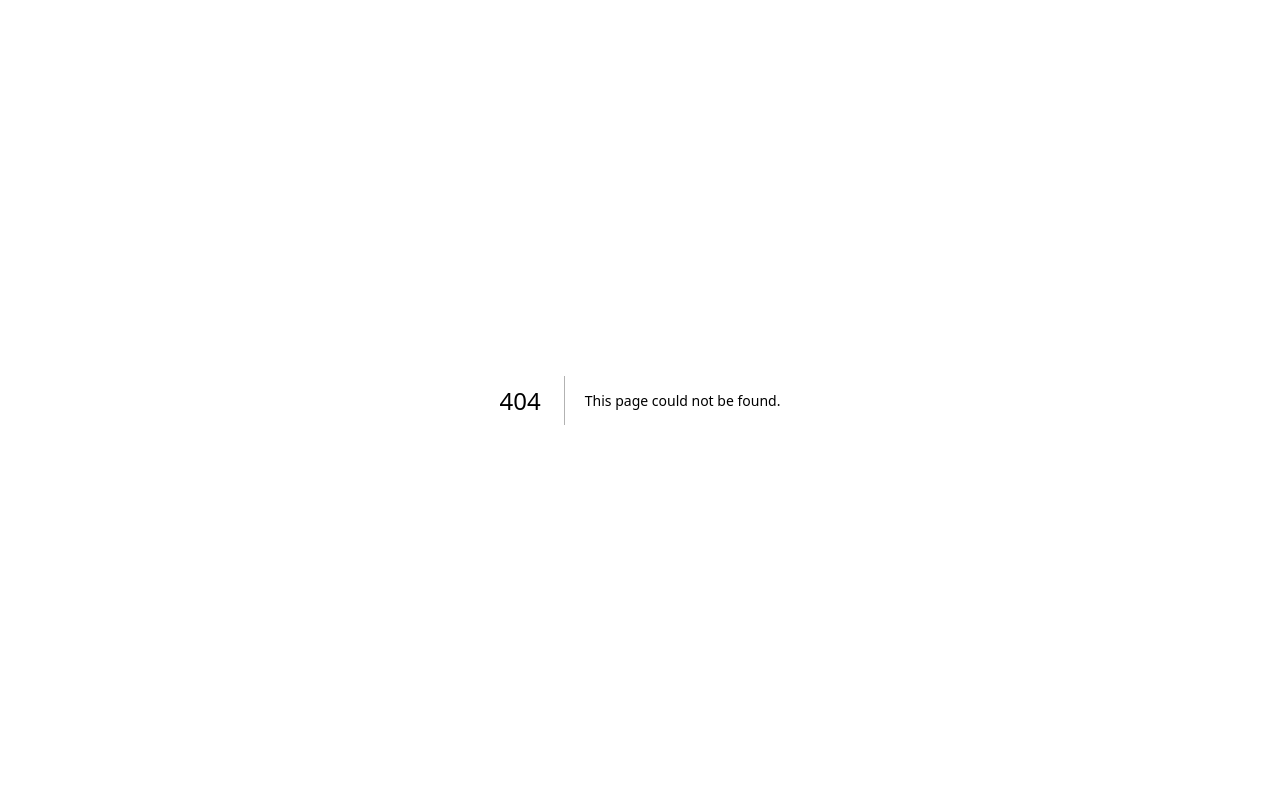
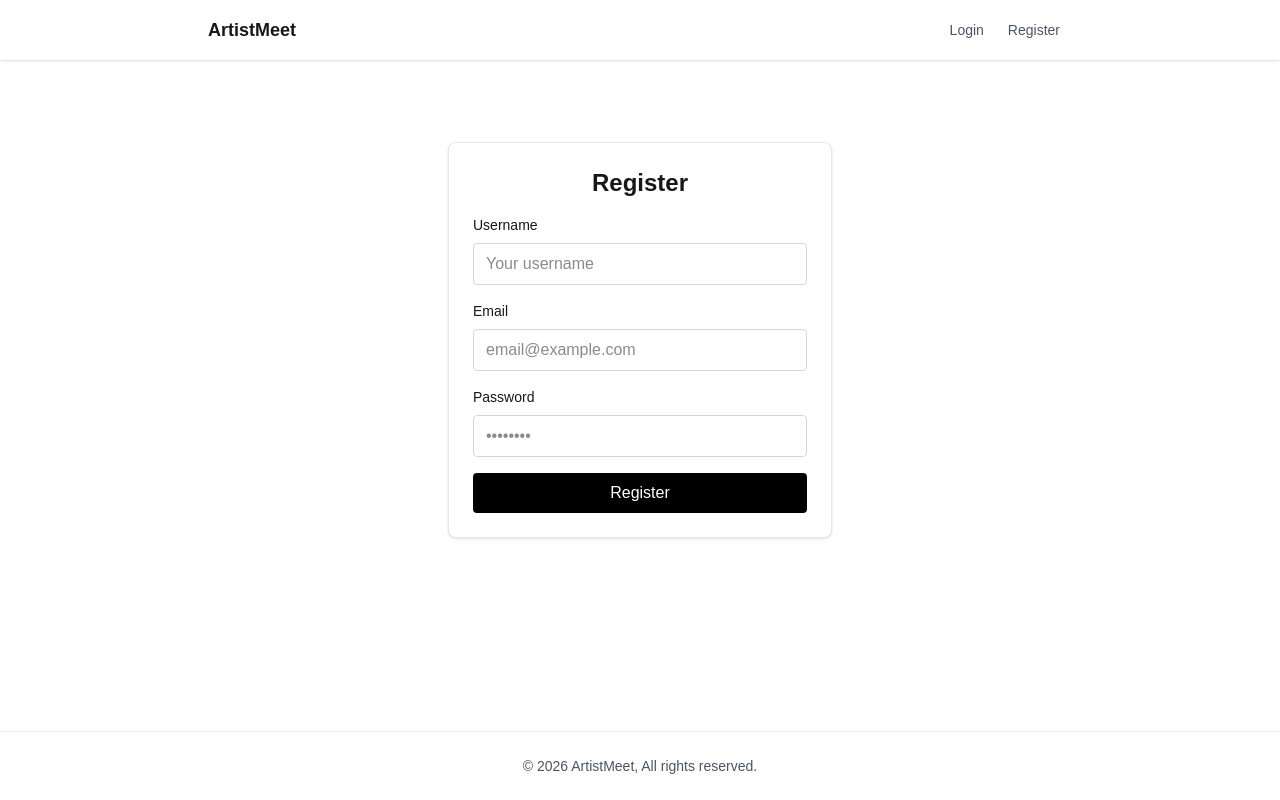
Before and after one commit to Teoman124/artistmeet, a Next.js app: page /register in a window 1280 px wide. Before the commit this address had no page. Built offline with nearby package versions, Linux system fonts and the light colour scheme.

Commit message:
login register pages made

```diff
--- a/app/api/users/[id]/route.ts
+++ /dev/null
@@ -1,59 +0,0 @@
-import { UserService } from '@/services/user.service'
-import { NextResponse } from 'next/server'
-
-interface Props {
-  params: Promise<{ id: string }>
-}
-
-/**
- * GET /api/users/[id]
- * Fetch a specific user by ID
- */
-export async function GET(request: Request, { params }: Props) {
-  try {
-    const { id } = await params
-    const userId = parseInt(id, 10)
-
-    if (isNaN(userId)) {
-      return NextResponse.json({ error: 'Invalid user ID' }, { status: 400 })
-    }
-
-    const user = await UserService.getUserById(userId)
-
-    if (!user) {
-      return NextResponse.json({ error: 'User not found' }, { status: 404 })
-    }
-
-    return NextResponse.json(user, { status: 200 })
-  } catch (error) {
-    console.error('Failed to fetch user:', error)
-    return NextResponse.json({ error: 'Failed to fetch user' }, { status: 500 })
-  }
-}
-
-/**
- * DELETE /api/users/[id]
- * Delete a user
- */
-export async function DELETE(request: Request, { params }: Props) {
-  try {
-    const { id } = await params
-    const userId = parseInt(id, 10)
-
-    if (isNaN(userId)) {
-      return NextResponse.json({ error: 'Invalid user ID' }, { status: 400 })
-    }
-
-    await UserService.deleteUser(userId)
-
-    return NextResponse.json({ message: 'User deleted' }, { status: 200 })
-  } catch (error: any) {
-    console.error('Failed to delete user:', error)
-
-    if (error.code === 'P2025') {
-      return NextResponse.json({ error: 'User not found' }, { status: 404 })
-    }
-
-    return NextResponse.json({ error: 'Failed to delete user' }, { status: 500 })
-  }
-}
--- a/app/components/button.jsx
+++ /dev/null
@@ -1,9 +0,0 @@
-
-
-function Button({ children, onClick }) {
-  return (
-    <button onClick={onClick} className="px-4 py-2 bg-blue-500 text-white rounded">
-      {children}
-    </button>
-  );
-}
--- /dev/null
+++ b/app/components/button.tsx
@@ -0,0 +1,9 @@
+
+
+function Button() {
+  return (
+    <button className="px-4 py-2 bg-blue-500 text-white rounded hover:bg-blue-600">
+      Submit
+    </button>
+  );
+}
--- a/app/layout.tsx
+++ b/app/layout.tsx
@@ -1,6 +1,8 @@
 import type { Metadata } from "next";
 import { Geist, Geist_Mono } from "next/font/google";
 import "./globals.css";
+
+const loggedIn = false; // TODO: Replace with actual auth logic
 
 const geistSans = Geist({
   variable: "--font-geist-sans",
@@ -27,7 +29,39 @@ export default function RootLayout({
       lang="en"
       className={`${geistSans.variable} ${geistMono.variable} h-full antialiased`}
     >
-      <body className="min-h-full flex flex-col">{children}</body>
+      <body className="min-h-full flex flex-col bg-[color:var(--background)] text-[color:var(--foreground)]">
+        <header className="w-full bg-white/70 dark:bg-black/70 backdrop-blur-sm shadow-sm">
+          <div className="mx-auto max-w-4xl px-4 py-4 flex items-center justify-between">
+            <a href="/" className="text-lg font-semibold">ArtistMeet</a>
+            <nav className="text-sm text-gray-600 dark:text-gray-300">
+              {!loggedIn ? (
+                <>
+                  <a href="/login" className="px-3 hover:underline">
+                    Login
+                  </a>
+                  <a href="/register" className="px-3 hover:underline">
+                    Register
+                  </a>
+                </>
+              ) : (
+                <a href="/profile" className="px-3 hover:underline">
+                  Profile
+                </a>
+              )}
+            </nav>
+          </div>
+        </header>
+
+        <main className="flex-1">
+          <div className="mx-auto max-w-4xl px-4 py-10">{children}</div>
+        </main>
+
+        <footer className="w-full border-t border-gray-200 dark:border-gray-800">
+          <div className="mx-auto max-w-4xl px-4 py-6 text-center text-sm text-gray-600 dark:text-gray-400">
+            © {new Date().getFullYear()} ArtistMeet, All rights reserved.
+          </div>
+        </footer>
+      </body>
     </html>
   );
 }
--- /dev/null
+++ b/app/login/page.tsx
@@ -0,0 +1,39 @@
+export default function LoginPage() {
+    return (
+        <section className="min-h-[60vh] flex items-center justify-center">
+            <form className="w-full max-w-sm space-y-4 rounded-lg border border-gray-200 bg-white p-6 shadow-sm">
+                <p className="text-2xl font-semibold text-center">Login</p>
+
+                <div className="space-y-2">
+                    <label htmlFor="email" className="block text-sm font-medium">
+                        Email
+                    </label>
+                    <input
+                        id="email"
+                        name="email"
+                        type="email"
+                        placeholder="email@example.com"
+                        className="w-full rounded border border-gray-300 px-3 py-2"
+                    />
+                </div>
+
+                <div className="space-y-2">
+                    <label htmlFor="password" className="block text-sm font-medium">
+                        Password
+                    </label>
+                    <input
+                        id="password"
+                        name="password"
+                        type="password"
+                        placeholder="••••••••"
+                        className="w-full rounded border border-gray-300 px-3 py-2"
+                    />
+                </div>
+
+                <button type="submit" className="w-full rounded bg-black px-4 py-2 text-white">
+                    Login
+                </button>
+            </form>
+        </section>
+    );
+}
--- a/app/page.tsx
+++ b/app/page.tsx
@@ -1,65 +1,7 @@
-import Image from "next/image";
-
 export default function Home() {
   return (
-    <div className="flex flex-col flex-1 items-center justify-center bg-zinc-50 font-sans dark:bg-black">
-      <main className="flex flex-1 w-full max-w-3xl flex-col items-center justify-between py-32 px-16 bg-white dark:bg-black sm:items-start">
-        <Image
-          className="dark:invert"
-          src="/next.svg"
-          alt="Next.js logo"
-          width={100}
-          height={20}
-          priority
-        />
-        <div className="flex flex-col items-center gap-6 text-center sm:items-start sm:text-left">
-          <h1 className="max-w-xs text-3xl font-semibold leading-10 tracking-tight text-black dark:text-zinc-50">
-            To get started, edit the page.tsx file.
-          </h1>
-          <p className="max-w-md text-lg leading-8 text-zinc-600 dark:text-zinc-400">
-            Looking for a starting point or more instructions? Head over to{" "}
-            <a
-              href="https://vercel.com/templates?framework=next.js&utm_source=create-next-app&utm_medium=appdir-template-tw&utm_campaign=create-next-app"
-              className="font-medium text-zinc-950 dark:text-zinc-50"
-            >
-              Templates
-            </a>{" "}
-            or the{" "}
-            <a
-              href="https://nextjs.org/learn?utm_source=create-next-app&utm_medium=appdir-template-tw&utm_campaign=create-next-app"
-              className="font-medium text-zinc-950 dark:text-zinc-50"
-            >
-              Learning
-            </a>{" "}
-            center.
-          </p>
-        </div>
-        <div className="flex flex-col gap-4 text-base font-medium sm:flex-row">
-          <a
-            className="flex h-12 w-full items-center justify-center gap-2 rounded-full bg-foreground px-5 text-background transition-colors hover:bg-[#383838] dark:hover:bg-[#ccc] md:w-[158px]"
-            href="https://vercel.com/new?utm_source=create-next-app&utm_medium=appdir-template-tw&utm_campaign=create-next-app"
-            target="_blank"
-            rel="noopener noreferrer"
-          >
-            <Image
-              className="dark:invert"
-              src="/vercel.svg"
-              alt="Vercel logomark"
-              width={16}
-              height={16}
-            />
-            Deploy Now
-          </a>
-          <a
-            className="flex h-12 w-full items-center justify-center rounded-full border border-solid border-black/[.08] px-5 transition-colors hover:border-transparent hover:bg-black/[.04] dark:border-white/[.145] dark:hover:bg-[#1a1a1a] md:w-[158px]"
-            href="https://nextjs.org/docs?utm_source=create-next-app&utm_medium=appdir-template-tw&utm_campaign=create-next-app"
-            target="_blank"
-            rel="noopener noreferrer"
-          >
-            Documentation
-          </a>
-        </div>
-      </main>
-    </div>
+    <section className="min-h-[60vh] flex items-center justify-center">
+      <p className="text-2xl font-semibold text-center">Welcome to ArtistMeet — hello 👋</p>
+    </section>
   );
 }
--- /dev/null
+++ b/app/register/page.tsx
@@ -0,0 +1,52 @@
+export default function RegisterPage() {
+    return (
+        <section className="min-h-[60vh] flex items-center justify-center">
+            <form className="w-full max-w-sm space-y-4 rounded-lg border border-gray-200 bg-white p-6 shadow-sm">
+                <p className="text-2xl font-semibold text-center">Register</p>
+
+                <div className="space-y-2">
+                    <label htmlFor="username" className="block text-sm font-medium">
+                        Username
+                    </label>
+                    <input
+                        id="username"
+                        name="username"
+                        type="text"
+                        placeholder="Your username"
+                        className="w-full rounded border border-gray-300 px-3 py-2"
+                    />
+                </div>
+
+                <div className="space-y-2">
+                    <label htmlFor="email" className="block text-sm font-medium">
+                        Email
+                    </label>
+                    <input
+                        id="email"
+                        name="email"
+                        type="email"
+                        placeholder="email@example.com"
+                        className="w-full rounded border border-gray-300 px-3 py-2"
+                    />
+                </div>
+
+                <div className="space-y-2">
+                    <label htmlFor="password" className="block text-sm font-medium">
+                        Password
+                    </label>
+                    <input
+                        id="password"
+                        name="password"
+                        type="password"
+                        placeholder="••••••••"
+                        className="w-full rounded border border-gray-300 px-3 py-2"
+                    />
+                </div>
+
+                <button type="submit" className="w-full rounded bg-black px-4 py-2 text-white">
+                    Register
+                </button>
+            </form>
+        </section>
+    );
+}
```
Also changed, not shown: 2 other files (tests, documents, lock files or other folders).
